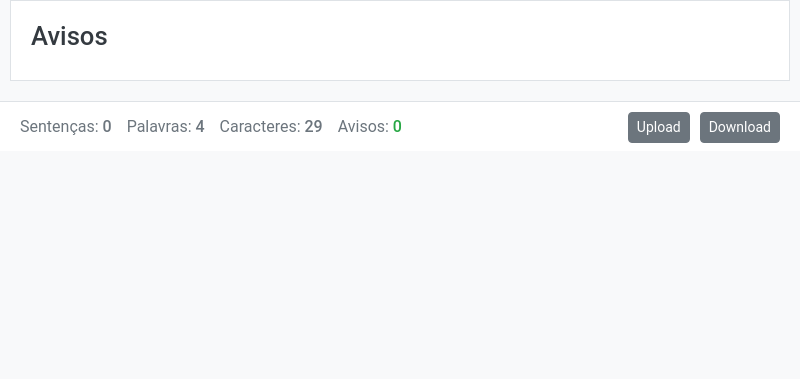
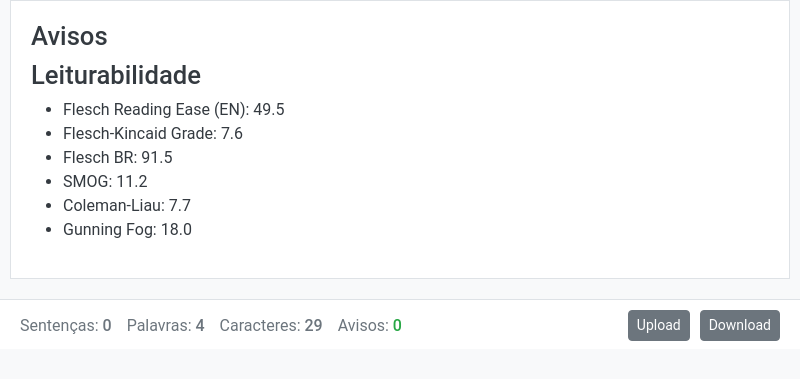
Before and after one commit to mtgr18977/Verbalize, an Electron app: page index.html in a window 800 px wide. Shown: the part 195-574 px from the top of the page. Drawn offline with nearby package versions, Linux system fonts and the light colour scheme.

Commit message:
Readbility Support

```diff
--- a/index.html
+++ b/index.html
@@ -26,14 +26,17 @@
         <!-- Visualizador Markdown -->
         <div id="mdview"></div>
 
-        <!-- Barra lateral dos avisos -->
         <div id="sidebar">
-            <h3>Avisos</h3>
-            <div id="mdviewSummary"></div>
+            <div id="warnings-panel" class="warnings-panel">
+                <h3>Avisos</h3>
+                <div id="mdviewSummary"></div>
+            </div>
+            <div id="readability-metrics" class="metrics-panel">
+                <h3>Leiturabilidade</h3>
+                <ul id="metrics-list"></ul>
+            </div>
         </div>
-
     </div>
-
 </div>
 
 <!-- Painel de Estatísticas -->
@@ -70,7 +73,7 @@
 <!-- DOMPurify -->
 <script src="libs/purify.min.js"></script>
 <!-- Seu script personalizado -->
+<script src="textstat.js"></script>
 <script src="script.js"></script>
-
 </body>
 </html>
--- a/script.js
+++ b/script.js
@@ -234,9 +234,44 @@ function updateView() {
     }
     document.getElementById('warnings').className = warningsClass;
 
+    // Atualiza os índices de leiturabilidade na barra lateral
+    updateReadabilityMetrics(outputText);
+
     loadPopovers();
     hljs.highlightAll();
     addEventListener("beforeunload", beforeUnloadListener, { capture: true });
+}
+
+function updateReadabilityMetrics(text) {
+    if (!window.textstat) return; // Garante que textstat está carregado
+    const metrics = [
+        { label: "Flesch Reading Ease (EN)", value: textstat.flesch_reading_ease(text).toFixed(1), type: "flesch" },
+        { label: "Flesch-Kincaid Grade", value: textstat.flesch_kincaid_grade(text).toFixed(1) },
+        { label: "Flesch BR", value: textstat.flesch_reading_ease_ptbr(text).toFixed(1), type: "flesch" },
+        { label: "SMOG", value: textstat.smog_index(text).toFixed(1) },
+        { label: "Coleman-Liau", value: textstat.coleman_liau_index(text).toFixed(1) },
+        { label: "Gunning Fog", value: textstat.gunning_fog(text).toFixed(1) }
+    ];
+    const ul = document.getElementById('metrics-list');
+    ul.innerHTML = '';
+    metrics.forEach(m => {
+        const li = document.createElement('li');
+        li.textContent = `${m.label}: `;
+
+        const span = document.createElement('span');
+        span.textContent = m.value;
+
+        // Destaque visual para Flesch (EN e BR)
+        if (m.type === "flesch") {
+            const v = parseFloat(m.value);
+            if (v >= 60) li.classList.add('easy');
+            else if (v >= 30) li.classList.add('medium');
+            else li.classList.add('hard');
+        }
+
+        li.appendChild(span);
+        ul.appendChild(li);
+    });
 }
 
 // Chama updateView inicialmente e ao mudar o conteúdo do editor
--- /dev/null
+++ b/textstat.js
@@ -0,0 +1,193 @@
+// leiturabilidade/textstat.js
+const textstat = {
+    flesch_reading_ease: function(text) {
+        const words = text.split(/\s+/).length;
+        const sentences = text.split(/[.!?]/).filter(Boolean).length;
+        // Usa countSyllables genérico/aprimorado
+        const syllables = text.split(/\s+/).reduce((acc, word) => acc + countSyllables(word), 0);
+
+        const ASL = sentences === 0 ? 0 : words / sentences;
+        const ASW = words === 0 ? 0 : syllables / words;
+
+        // Fórmula Flesch Reading Ease original (Inglês)
+        return 206.835 - (1.015 * ASL) - (84.6 * ASW);
+    },
+    flesch_kincaid_grade: function(text) {
+        const words = text.split(/\s+/).length;
+        const sentences = text.split(/[.!?]/).filter(Boolean).length;
+        // Usa countSyllables genérico/aprimorado
+        const syllables = text.split(/\s+/).reduce((acc, word) => acc + countSyllables(word), 0);
+
+        const ASL = sentences === 0 ? 0 : words / sentences;
+        const ASW = words === 0 ? 0 : syllables / words;
+
+        return (0.39 * ASL) + (11.8 * ASW) - 15.59;
+    },
+    // NOVO: Índice Flesch de Facilidade de Leitura para Português (Brasil)
+    flesch_reading_ease_ptbr: function(text) {
+        const words = text.split(/\s+/).length;
+        const sentences = text.split(/[.!?]/).filter(Boolean).length;
+        // Usamos countSyllables para o português
+        const syllables = text.split(/\s+/).reduce((acc, word) => acc + countSyllablesPtBr(word), 0);
+
+        const ASL = sentences === 0 ? 0 : words / sentences;
+        const ASW = words === 0 ? 0 : syllables / words;
+
+        // Fórmula Flesch Brasileiro conforme o PDF [cite: 33]
+        return 248.835 - (1.015 * ASL) - (84.6 * ASW);
+    },
+    smog_index: function(text) {
+        const words = text.split(/\s+/).length; // Não usado na fórmula SMOG, mas útil para validação
+        const sentences = text.split(/[.!?]/).filter(Boolean).length;
+        // Conta palavras polissilábicas usando a função de contagem de sílabas genérica
+        const polysyllabicWords = text.split(/\s+/).filter(word => countSyllables(word) >= 3).length;
+
+        if (sentences === 0) return 0;
+        // SMOG é projetado para inglês, mas usa a contagem de sílabas.
+        // A fórmula do PDF [cite: 62] é ligeiramente diferente (3 + sqrt(polysyllabicWords)).
+        // A sua atual é 1.043 * Math.sqrt(polysyllabicWords * (30 / sentences)) + 3.1291.
+        // Vou manter a sua fórmula atual, mas vamos indicar que é para inglês no relatório.
+        return 1.043 * Math.sqrt(polysyllabicWords * (30 / sentences)) + 3.1291;
+    },
+    coleman_liau_index: function(text) {
+        const words = text.split(/\s+/).length;
+        const sentences = text.split(/[.!?]/).filter(Boolean).length;
+        const characters = text.replace(/\s+/g, '').length;
+
+        if (words === 0) return 0;
+        const L = (characters / words) * 100;
+        const S = (sentences / words) * 100;
+
+        return (0.0588 * L) - (0.296 * S) - 15.8;
+    },
+    automated_readability_index: function(text) {
+        const words = text.split(/\s+/).length;
+        const sentences = text.split(/[.!?]/).filter(Boolean).length;
+        const characters = text.replace(/\s+/g, '').length;
+
+        if (words === 0 || sentences === 0) return 0;
+        return (4.71 * (characters / words)) + (0.5 * (words / sentences)) - 21.43;
+    },
+    dale_chall_readability_score: function(text) {
+        const words = text.split(/\s+/).length;
+        if (words === 0) return 0;
+        // NOTA: dale_chall_word_list é para inglês.
+        const difficultWords = text.split(/\s+/).filter(word => !dale_chall_word_list.includes(word.toLowerCase())).length;
+
+        const percentageDifficultWords = (difficultWords / words) * 100;
+        const sentences = text.split(/[.!?]/).filter(Boolean).length;
+
+        if (sentences === 0) return 0;
+        const score = (0.1579 * percentageDifficultWords) + (0.0496 * (words / sentences));
+
+        if (percentageDifficultWords > 5) {
+            return score + 3.6365;
+        } else {
+            return score;
+        }
+    },
+    difficult_words: function(text) {
+        // Usa countSyllables genérico/aprimorado
+        return text.split(/\s+/).filter(word => countSyllables(word) >= 3).length;
+    },
+    linsear_write_formula: function(text) {
+        const words = text.split(/\s+/).length;
+        const sentences = text.split(/[.!?]/).filter(Boolean).length;
+        // NOTA: linsear_easy_word_list é para inglês.
+        const easyWords = text.split(/\s+/).filter(word => linsear_easy_word_list.includes(word.toLowerCase())).length;
+
+        if (words === 0 || sentences === 0) return 0;
+        return (words / sentences) + ((easyWords / words) * 100) * 0.05;
+    },
+    gunning_fog: function(text) {
+        const words = text.split(/\s+/).length;
+        const sentences = text.split(/[.!?]/).filter(Boolean).length;
+        // Usa countSyllables genérico/aprimorado
+        const complexWords = text.split(/\s+/).filter(word => countSyllables(word) >= 3).length;
+
+        if (words === 0 || sentences === 0) return 0;
+        return 0.4 * ((words / sentences) + (100 * (complexWords / words)));
+    },
+    text_standard: function(text, lang = 'en-us') { // Adiciona parâmetro de idioma
+        let flesch_kincaid_grade_score;
+        if (lang === 'pt-br') {
+            // Para português, usamos a interpretação do Flesch Brasileiro, que não é um "grau escolar" direto
+            // mas podemos mapeá-lo para um nível de ensino brasileiro com base na tabela do PDF[cite: 34].
+            // Para manter a consistência com o nome da função (text_standard), vamos retornar a classificação de ensino.
+            return interpretFleschReadingEasePtBr(this.flesch_reading_ease_ptbr(text))[0];
+        } else {
+            flesch_kincaid_grade_score = this.flesch_kincaid_grade(text);
+        }
+
+        if (flesch_kincaid_grade_score < 6) {
+            return "Ensino Fundamental";
+        } else if (flesch_kincaid_grade_score < 12) {
+            return "Ensino Médio";
+        } else if (flesch_kincaid_grade_score < 16) {
+            return "Ensino Superior";
+        } else {
+            return "Pós-graduação";
+        }
+    }
+};
+
+// Heurística de contagem de sílabas para inglês (aprimorada para ser mais genérica)
+// Remove regras específicas de sufixos e foca em grupos de vogais.
+function countSyllables(word) {
+    word = word.toLowerCase();
+    word = word.replace(/[^a-záéíóúâêôãõüç]/g, ''); // Remove caracteres não alfabéticos (mantém acentuados)
+    if (word.length === 0) return 0;
+    if (word.length <= 3) return 1; // Palavras muito curtas geralmente têm 1 sílaba
+
+    // Heurística: conta grupos de vogais. Isso é uma simplificação.
+    // Inclui vogais acentuadas comuns no português.
+    const matches = word.match(/[aeiouáéíóúâêôãõü]{1,}/g);
+    return matches ? matches.length : 0;
+}
+
+// NOVO: Heurística de contagem de sílabas para Português (Brasil)
+// Esta é uma heurística simplificada, mas tenta ser mais adequada para o PT-BR.
+// Contar sílabas em português é complexo devido a ditongos, tritongos, hiatos, etc.
+// Uma solução perfeita exigiria um dicionário ou um analisador fonológico.
+function countSyllablesPtBr(word) {
+    word = word.toLowerCase();
+    word = word.replace(/[^a-záéíóúâêôãõüç]/g, ''); // Remove caracteres não alfabéticos (mantém acentuados)
+    if (word.length === 0) return 0;
+
+    let syllables = 0;
+    let lastCharVowel = false;
+    const vowels = 'aeiouáéíóúâêôãõü';
+
+    // Para evitar que ditongos sejam contados como 2 sílabas, e tentar lidar com hiatos básicos.
+    // Esta é uma heurística que ainda pode não ser 100% precisa.
+    for (let i = 0; i < word.length; i++) {
+        const char = word[i];
+        const isVowel = vowels.includes(char);
+
+        if (isVowel) {
+            if (!lastCharVowel) { // Nova sílaba começa com vogal
+                syllables++;
+            }
+        }
+        lastCharVowel = isVowel;
+    }
+
+    // Ajustes para palavras curtas ou sem vogais, se necessário
+    if (syllables === 0 && word.length > 0) return 1; // Ex: "cr" (sem vogal), dar 1 sílaba
+    if (word.length <= 3 && syllables === 0) return 1; // Ex: "que" (sem vogal contada)
+
+    return Math.max(1, syllables); // Garante que a palavra tenha pelo menos 1 sílaba
+}
+
+
+const dale_chall_word_list = [
+    // Lista de palavras fáceis (em inglês - manter assim já que o índice é para inglês)
+    'a', 'about', 'above', 'after', 'again', 'against', 'all', 'am', 'an', 'and', 'any', 'are', 'aren’t', 'as', 'at', 'be', 'because', 'been', 'before', 'being', 'below', 'between', 'both', 'but', 'by', 'can’t', 'cannot', 'could', 'couldn’t', 'did', 'didn’t', 'do', 'does', 'doesn’t', 'doing', 'don’t', 'down', 'during', 'each', 'few', 'for', 'from', 'further', 'had', 'hadn’t', 'has', 'hasn’t', 'have', 'haven’t', 'having', 'he', 'he’d', 'he’ll', 'he’s', 'her', 'here', 'here’s', 'hers', 'herself', 'him', 'himself', 'his', 'how', 'how’s', 'i', 'i’d', 'i’ll', 'i’m', 'i’ve', 'if', 'in', 'into', 'is', 'isn’t', 'it', 'it’s', 'its', 'itself', 'let’s', 'me', 'more', 'most', 'mustn’t', 'my', 'myself', 'no', 'nor', 'not', 'of', 'off', 'on', 'once', 'only', 'or', 'other', 'ought', 'our', 'ours', 'ourselves', 'out', 'over', 'own', 'same', 'shan’t', 'she', 'she’d', 'she’ll', 'she’s', 'should', 'shouldn’t', 'so', 'some', 'such', 'than', 'that', 'that’s', 'the', 'their', 'theirs', 'them', 'themselves', 'then', 'there', 'there’s', 'these', 'they', 'they’d', 'they’ll', 'they’re', 'they’ve', 'this', 'those', 'through', 'to', 'too', 'under', 'until', 'up', 'very', 'was', 'wasn’t', 'we', 'we’d', 'we’ll', 'we’re', 'we’ve', 'were', 'weren’t', 'what', 'what’s', 'when', 'when’s', 'where', 'where’s', 'which', 'while', 'who', 'who’s', 'whom', 'why', 'why’s', 'with', 'won’t', 'would', 'wouldn’t', 'you', 'you’d', 'you’ll', 'you’re', 'you’ve', 'your', 'yours', 'yourself', 'yourselves'
+];
+
+const linsear_easy_word_list = [
+    // Lista de palavras fáceis (em inglês - manter assim já que o índice é para inglês)
+    'a', 'about', 'above', 'after', 'again', 'against', 'all', 'am', 'an', 'and', 'any', 'are', 'aren’t', 'as', 'at', 'be', 'because', 'been', 'before', 'being', 'below', 'between', 'both', 'but', 'by', 'can’t', 'cannot', 'could', 'couldn’t', 'did', 'didn’t', 'do', 'does', 'doesn’t', 'doing', 'don’t', 'down', 'during', 'each', 'few', 'for', 'from', 'further', 'had', 'hadn’t', 'has', 'hasn’t', 'have', 'haven’t', 'having', 'he', 'he’d', 'he’ll', 'he’s', 'her', 'here', 'here’s', 'hers', 'herself', 'him', 'himself', 'his', 'how', 'how’s', 'i', 'i’d', 'i’ll', 'i’m', 'i’ve', 'if', 'in', 'into', 'is', 'isn’t', 'it', 'it’s', 'its', 'itself', 'let’s', 'me', 'more', 'most', 'mustn’t', 'my', 'myself', 'no', 'nor', 'not', 'of', 'off', 'on', 'once', 'only', 'or', 'other', 'ought', 'our', 'ours', 'ourselves', 'out', 'over', 'own', 'same', 'shan’t', 'she', 'she’d', 'she’ll', 'she’s', 'should', 'shouldn’t', 'so', 'some', 'such', 'than', 'that', 'that’s', 'the', 'their', 'theirs', 'them', 'themselves', 'then', 'there', 'there’s', 'these', 'they', 'they’d', 'they’ll', 'they’re', 'they’ve', 'this', 'those', 'through', 'to', 'too', 'under', 'until', 'up', 'very', 'was', 'wasn’t', 'we', 'we’d', 'we’ll', 'we’re', 'we’ve', 'were', 'weren’t', 'what', 'what’s', 'when', 'when’s', 'where', 'where’s', 'which', 'while', 'who', 'who’s', 'whom', 'why', 'why’s', 'with', 'won’t', 'would', 'wouldn’t', 'you', 'you’d', 'you’ll', 'you’re', 'you’ve', 'your', 'yours', 'yourself', 'yourselves'
+];
+
+window.textstat = textstat;
```
Also changed, not shown: main.js (line endings or trailing spaces).
